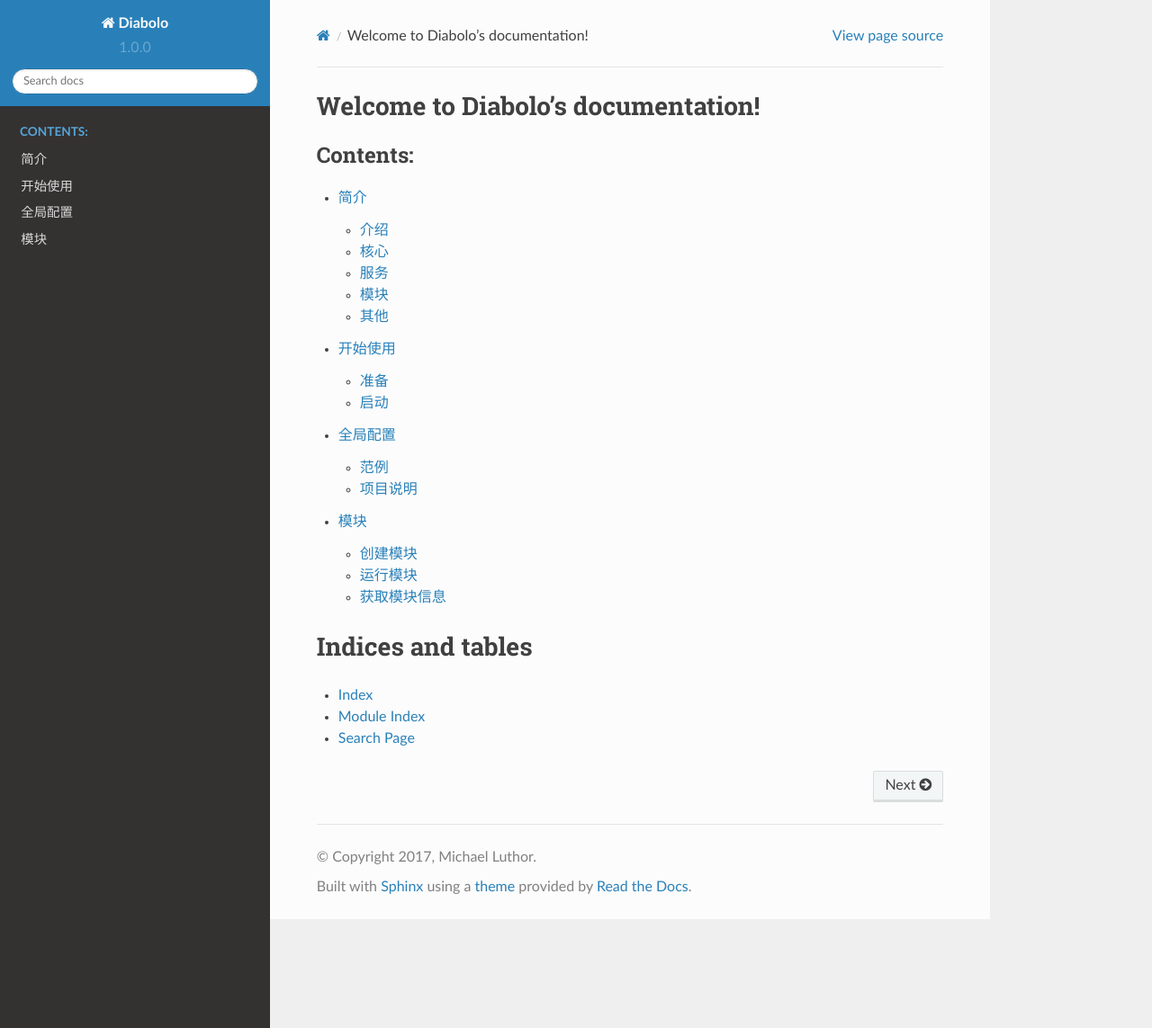
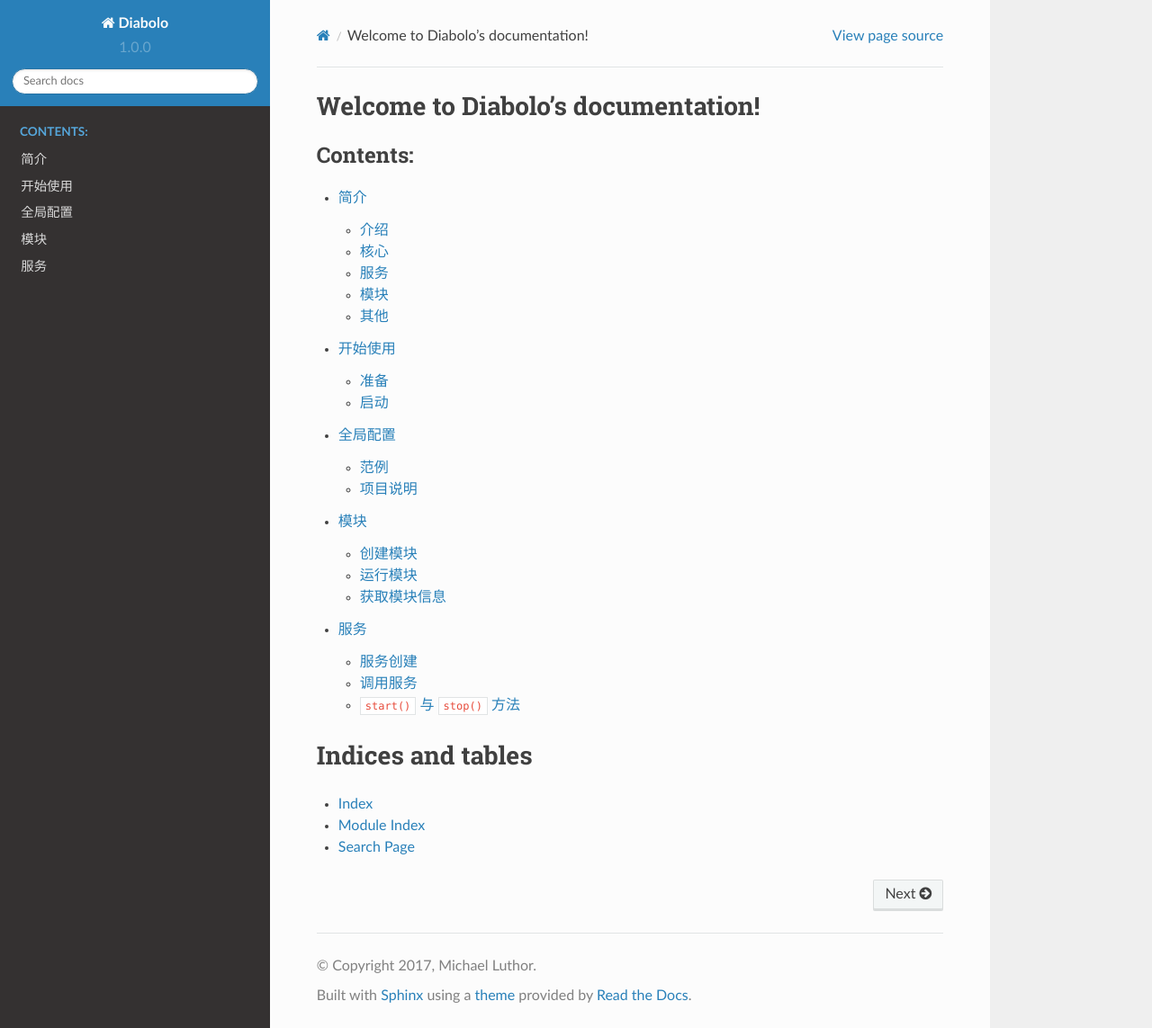
Before and after one commit to Diabolo-Framework/Document, a Sphinx documentation site: the page built from source/index.rst, in a window 1280 px wide and 1143 px high. Shown: the whole window at 90% size. Built offline with Sphinx 7.4.7 and the Read the Docs theme 2.0.0, drawn with Linux system fonts in a browser that asks for light colours; some of the changed lines change nothing that is shown.

Commit message:
add framework/service

```diff
--- /dev/null
+++ b/source/framework/service.rst
@@ -0,0 +1,83 @@
+服务
+****
+
+服务创建
+========
+
+- 服务目录结构 ::
+
+    project
+    `- Service
+        |- ServiceName
+        |   `- Service.php
+        `- Example
+            `- Service.php
+
+- 创建存放服务的目录，并将该目录添加到配置文件的 ``service_path`` 中。
+- 创建模块文件夹，文件夹名称与模块名称相同。
+- 创建模块类文件，文件名固定为 ``Service.php`` ，其内容如下 ::
+
+    <?php
+    namespace X\Service\Example;
+
+    class Service extends \X\Core\Service\XService {
+        /** 定义服务名称 */
+        protected static $serviceName = 'Example';
+
+        /** 定义服务接口 */
+        public function doSomething() {
+            return "something";
+        }
+    }
+
+- 注册服务，将服务信息写入 ``services`` ::
+
+    'services' => array(
+        'Example' => array(
+            'class' => '\\X\\Service\\Example\\Service',
+            'enable' => true,
+            'delay' => true,
+            'params' => array(
+                'param001' => 'value of param001',
+            ),
+        ),
+    )
+
+  ``params`` 可以为空，这里是方便演示所以加了一个参数。
+
+
+调用服务
+========
+
+  在项目运行时，服务只会被实例化一次，可以通过 ``getService()`` 方法获取服务实例。 ::
+
+    echo X\Service\Example\Service::getService()->doSomething();
+
+  将输出 ``something`` 。
+
+``start()`` 与 ``stop()`` 方法
+==============================
+
+  如果希望在服务启动/停止的时候执行一些操作， 则需要重写 ``start()`` 或者 ``stop()`` 方法。
+  例如， 如果我们想知道请求大概运行了多久。 ::
+
+    class Service extends \X\Core\Service\XService {
+        /** 记录开始时间 */
+        private $startTime = null;
+
+        /** 服务启动时记录开始时间 */
+        public function start() {
+            parent::start();
+
+            $this->startTime = time();
+        }
+
+        /** 服务结束的时候输出花费的时间 */
+        public function stop() {
+            echo time() - $this->startTime();
+
+            parent::stop();
+        }
+    }
+
+  当然， 这需要在注册服务的时候，将 ``delay`` 设置为 ``false`` 来禁用掉延迟加载。
--- a/source/index.rst
+++ b/source/index.rst
@@ -14,6 +14,7 @@
    framework/start
    framework/configuration
    framework/module
+   framework/service
 
 Indices and tables
 ==================
```
Also changed, not shown: 1 other file.
